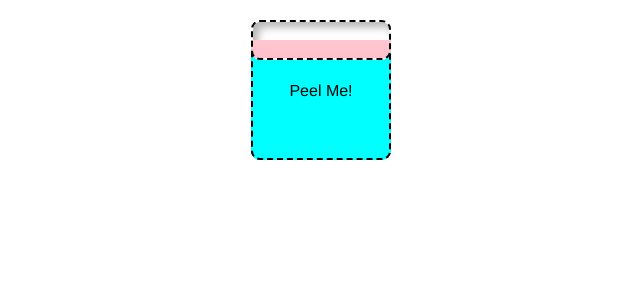
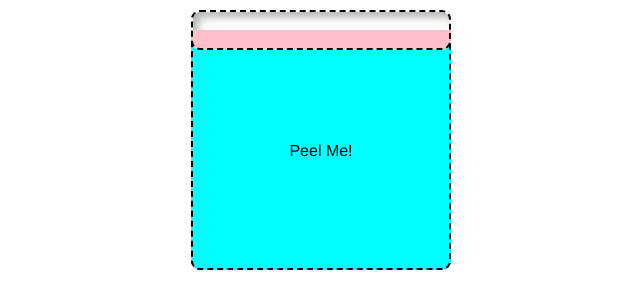
Before and after one commit to bradencodes/portfolio-2, a React (Create React App) app: page / in a window 1280 px wide. Shown: the top 308 px of the page, without its empty margins (319-959 px from the left). Built offline with nearby package versions, Linux system fonts and the light colour scheme.

Commit message:
fix some peel styling

```diff
--- a/src/styles/css/index.css
+++ b/src/styles/css/index.css
@@ -11,8 +11,8 @@ html {
 }
 #Awesome {
   position: relative;
-  width: 180px;
-  height: 180px;
+  width: 280px;
+  height: 280px;
   margin: 0 auto;
   backface-visibility: hidden;
 }
@@ -20,14 +20,14 @@ html {
   position: absolute;
   top: 0;
   left: 0;
-  width: 180px;
-  height: 180px;
+  width: 280px;
+  height: 280px;
 }
 #Awesome .reveal .circle {
   box-shadow: inset 5px 5px 8px rgba(0, 0, 0, 0.3);
   font-family: 'helvetica neue', arial;
   font-weight: 200;
-  line-height: 140px;
+  line-height: 260px;
   text-align: center;
   cursor: pointer;
   border: black dashed 2px;
@@ -35,17 +35,17 @@ html {
 }
 #Awesome .circle_wrapper {
   position: absolute;
-  width: 180px;
-  height: 180px;
+  width: 280px;
+  height: 280px;
   left: 0px;
   top: 0px;
   overflow: hidden;
 }
 #Awesome .circle {
   position: absolute;
-  width: 140px;
-  height: 140px;
-  margin: 20px;
+  width: 260px;
+  height: 260px;
+  margin: 10px;
   border-radius: 9px;
 }
 #Awesome .darkout {
@@ -53,42 +53,41 @@ html {
 }
 #Awesome .back {
   height: 20px;
-  top: 40px;
+  top: 30px;
 }
 #Awesome .back .circle {
-  margin-top: -120px;
+  margin-top: -240px;
   background-color: pink;
-  background-image: -webkit-linear-gradient(bottom, rgba(251, 236, 63, 0), rgba(255, 255, 255, 0.8));
 }
 #Awesome:hover .back {
-  height: 160px;
-  top: 180px;
+  height: 270px;
+  top: 270px;
 }
 #Awesome:hover .back .circle {
-  margin-top: 20px;
+  margin-top: 0px;
   opacity: 0;
-  transition: all 750ms ease-in-out, opacity 500ms ease-out 500ms;
+  transition: all 750ms ease-in-out, opacity 500ms ease-out 750ms;
 }
 #Awesome:hover .front {
   height: 0px;
   -webkit-box-shadow: 0 -60px 10px -60px rgba(0, 0, 0, 0.1);
 }
 #Awesome:hover .front .circle {
-  margin-top: -160px;
+  margin-top: -270px;
   background-color: darkcyan;
-  background-position: 0 170px;
+  background-position: 0 280px;
   opacity: 0;
-  transition: all 750ms ease-in-out, opacity 500ms ease-out 500ms;
+  transition: all 750ms ease-in-out, opacity 500ms ease-out 750ms;
 }
 #Awesome:hover h4 {
   opacity: 0;
   transition: opacity 50ms linear 200ms;
 }
 #Awesome .front {
-  height: 140px;
+  height: 250px;
   bottom: 0;
   top: auto;
-  -webkit-box-shadow: 0 -140px 20px -140px rgba(0, 0, 0, 0.3);
+  -webkit-box-shadow: 0 -260px 10px -260px rgba(0, 0, 0, 0.3);
 }
 #Awesome .front .circle {
   margin-top: -20px;
@@ -99,8 +98,8 @@ html {
   font-weight: 200;
   text-align: center;
   position: absolute;
-  width: 180px;
-  height: 140px;
-  line-height: 140px;
+  width: 280px;
+  height: 260px;
+  line-height: 260px;
   transition: opacity 50ms linear 400ms;
 }
--- a/src/styles/less/components/Peel.less
+++ b/src/styles/less/components/Peel.less
@@ -3,13 +3,12 @@
 }
 
 #Awesome{
-    @cw: 180px;
-    @ch: 180px;
+    @cw: 280px;
+    @ch: 280px;
     @sw: @cw - (2 * @marg);
     @sh:  @ch - (2 * @marg);
-    @peel_height: 140px;
-    @peel_to: 160px;
-    @marg: 20px;
+    @peel_to: 260px;
+    @marg: 10px;
     @ph: 20px;
 
     position: relative;
@@ -77,36 +76,33 @@
         .circle{
             margin-top: @ph - @sh;
             background-color: pink;
-
-            background-image: -webkit-linear-gradient(bottom, rgba(251,236,63,.0), rgba(255,255,255,.8));
         }
     }
 
     &:hover{
 
         .back{
-
-            height: @peel_to;
-            top: @peel_to + 20px;
+            height: @peel_to + @marg;
+            top: @peel_to + @marg;
 
             .circle{
-                margin-top: @peel_to - @peel_height;
+                margin-top: @peel_to - @sh;
                 opacity: 0;
-                transition: all 750ms ease-in-out, opacity 500ms ease-out 500ms;
+                transition: all 750ms ease-in-out, opacity 500ms ease-out 750ms;
             }
         }
 
         .front{
-            height: @peel_height - @peel_to + 20px;
+            height: @sh - @peel_to;
 
             -webkit-box-shadow: 0 -60px 10px -60px rgba(0,0,0,.1);
 
             .circle{
-                margin-top: -@peel_to;
+                margin-top: -@peel_to - @marg;
                 background-color: darkcyan;
-                background-position: 0 (@peel_to + 10px);
+                background-position: 0 (@peel_to + @ph);
                 opacity: 0;
-                transition: all 750ms ease-in-out, opacity 500ms ease-out 500ms;
+                transition: all 750ms ease-in-out, opacity 500ms ease-out 750ms;
             }
         }
 
```
